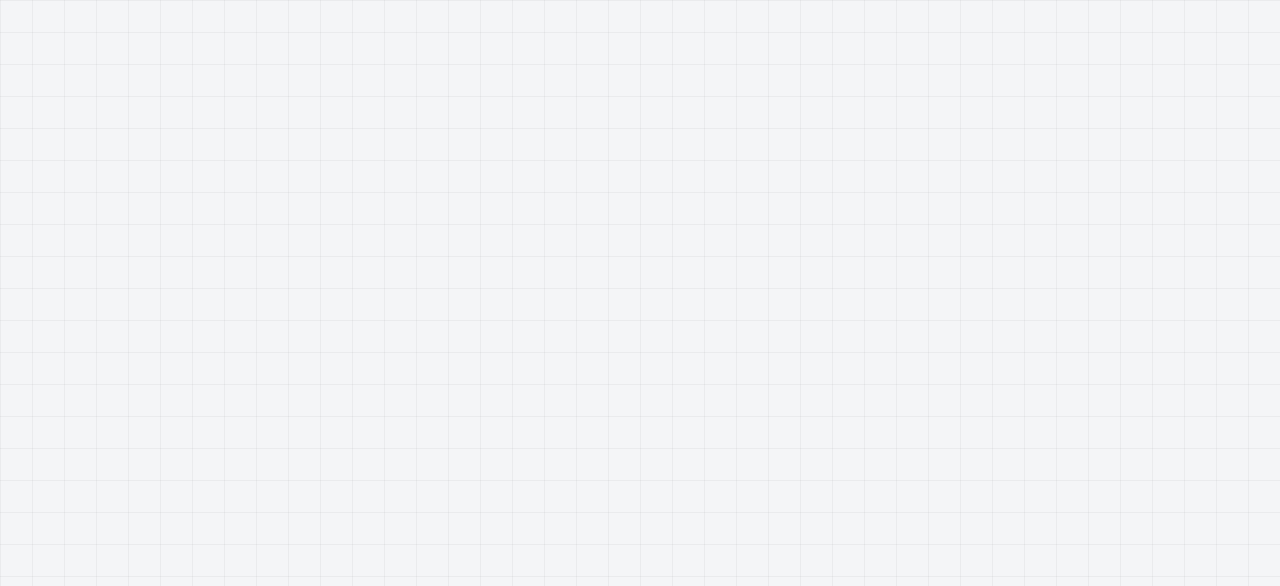
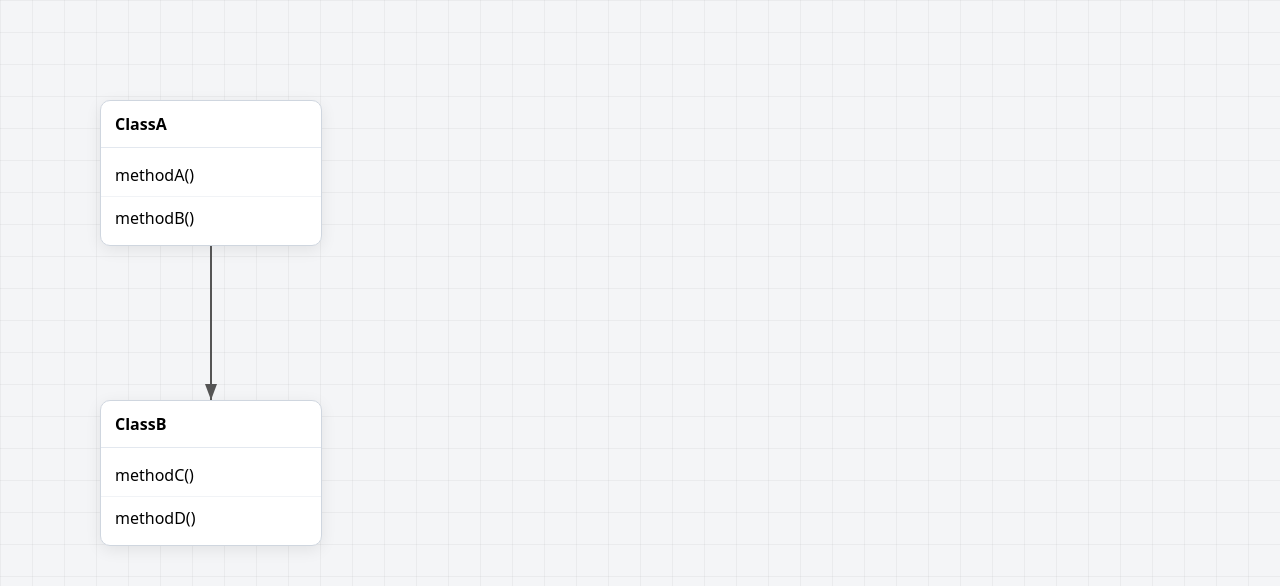
Before and after one commit to t-a1024/thehack-prefrontend, a website with bundled scripts: page index.html in a window 1280 px wide. Built offline with nearby package versions, Linux system fonts and the light colour scheme; files whose address does not match are found by name.

Commit message:
雑に矢印の実装

```diff
--- a/index.html
+++ b/index.html
@@ -15,6 +15,6 @@
 </div>
 
 <!-- <script type="module" src="/dist/main.js"></script> -->
-<script type="module" src="/dist/test.js"></script>
+<script type="module" src="/dist/test2.js"></script>
 </body>
 </html>
--- a/src/test.ts
+++ b/src/test.ts
@@ -1,5 +1,5 @@
 import { WorldCanvas } from "./world-canvas.ts";
-import { MethodNodeSpec } from "./types.ts";
+import type { MethodNodeSpec } from "./types.ts";
 
 type LspSymbol = {
   name: string;
--- /dev/null
+++ b/src/test2.ts
@@ -0,0 +1,40 @@
+import { WorldCanvas } from "./world-canvas.ts";
+
+const root = document.getElementById("root");
+const viewport = document.getElementById("viewport");
+const scene = document.getElementById("scene");
+
+if (!root || !viewport || !scene) {
+  throw new Error("必要な要素が見つかりません");
+}
+
+const world = new WorldCanvas(root, viewport as HTMLDivElement, scene as HTMLDivElement);
+
+const classAId = world.addClassNode({
+  id: "class-a",
+  name: "ClassA",
+  x: 100,
+  y: 100,
+  methods: [
+    { label: "methodA()" },
+    { label: "methodB()" },
+  ],
+});
+
+const classBId = world.addClassNode({
+  id: "class-b",
+  name: "ClassB",
+  x: 100,
+  y: 400,
+  methods: [
+    { label: "methodC()" },
+    { label: "methodD()" },
+  ],
+});
+
+world.addArrow({
+  fromId: classAId,
+  toId: classBId,
+});
+
+console.log("test");
--- a/src/types.ts
+++ b/src/types.ts
@@ -9,8 +9,14 @@ export type MethodNodeSpec = {
 };
 
 export type ClassNodeSpec = {
+  id?: string;
   name: string;
   x: number;
   y: number;
   methods: MethodNodeSpec[];
 };
+
+export type ArrowSpec = {
+  fromId: string;
+  toId: string;
+};
--- a/src/world-canvas.ts
+++ b/src/world-canvas.ts
@@ -1,16 +1,25 @@
 import { Camera } from "./camera.js";
 import { ClassNode } from "./class-node.js";
-import type { ClassNodeSpec } from "./types.js";
+import type { ArrowSpec, ClassNodeSpec } from "./types.js";
+
+const SVG_NS = "http://www.w3.org/2000/svg";
 
 export class WorldCanvas {
   private root: HTMLElement;
   private viewport: HTMLDivElement;
   private scene: HTMLDivElement;
+
+  private arrowSvg: SVGSVGElement;
+  private arrowGroup: SVGGElement;
+
   private camera: Camera;
 
   private dragging = false;
   private dragStart = { x: 0, y: 0 };
   private cameraStart = { x: 0, y: 0 };
+
+  private nodeMap = new Map<string, HTMLDetailsElement>();
+  private arrows: ArrowSpec[] = [];
 
   constructor(root: HTMLElement, viewport: HTMLDivElement, scene: HTMLDivElement) {
     this.root = root;
@@ -18,19 +27,110 @@ export class WorldCanvas {
     this.scene = scene;
     this.camera = new Camera();
 
+    this.arrowSvg = this.createArrowLayer();
+    this.arrowGroup = this.createArrowGroup();
+
     this.bindEvents();
     this.renderCamera();
+    this.renderArrows();
   }
 
-  addClassNode(spec: ClassNodeSpec): ClassNode {
+  addClassNode(spec: ClassNodeSpec): string {
+    const id = spec.id ?? this.generateId();
     const node = new ClassNode(spec);
     this.scene.appendChild(node.element);
-    return node;
+
+
+    this.nodeMap.set(id, node.element);
+    this.renderArrows();
+
+    return id;
+  }
+
+  //   const id = spec.id ?? this.generateId();
+
+  //   const card = document.createElement("details");
+  //   card.className = "class-card";
+  //   card.open = true;
+  //   card.dataset.nodeId = id;
+  //   card.style.left = `${spec.x}px`;
+  //   card.style.top = `${spec.y}px`;
+
+  //   const summary = document.createElement("summary");
+  //   summary.className = "class-title";
+  //   summary.textContent = spec.name;
+
+  //   const methods = document.createElement("div");
+  //   methods.className = "methods";
+
+  //   for (const methodName of spec.methods) {
+  //     const item = document.createElement("div");
+  //     item.className = "method-item";
+  //     item.textContent = methodName;
+  //     methods.appendChild(item);
+  //   }
+
+  //   card.appendChild(summary);
+  //   card.appendChild(methods);
+  //   this.scene.appendChild(card);
+
+  //   card.addEventListener("toggle", () => {
+  //     this.renderArrows();
+  //   });
+
+  //   this.nodeMap.set(id, card);
+  //   this.renderArrows();
+
+  //   return id;
+  // }
+
+  addArrow(spec: ArrowSpec): void {
+    this.arrows.push(spec);
+    this.renderArrows();
+  }
+
+  private createArrowLayer(): SVGSVGElement {
+    const svg = document.createElementNS(SVG_NS, "svg");
+    svg.style.position = "absolute";
+    svg.style.left = "0";
+    svg.style.top = "0";
+    svg.style.width = "100%";
+    svg.style.height = "100%";
+    svg.style.pointerEvents = "none";
+    svg.style.overflow = "visible";
+
+    const defs = document.createElementNS(SVG_NS, "defs");
+    const marker = document.createElementNS(SVG_NS, "marker");
+    marker.setAttribute("id", "arrowhead");
+    marker.setAttribute("markerWidth", "10");
+    marker.setAttribute("markerHeight", "10");
+    marker.setAttribute("refX", "8");
+    marker.setAttribute("refY", "3");
+    marker.setAttribute("orient", "auto");
+    marker.setAttribute("markerUnits", "strokeWidth");
+
+    const arrowPath = document.createElementNS(SVG_NS, "path");
+    arrowPath.setAttribute("d", "M0,0 L8,3 L0,6 Z");
+    arrowPath.setAttribute("fill", "#555");
+
+    marker.appendChild(arrowPath);
+    defs.appendChild(marker);
+    svg.appendChild(defs);
+
+    this.root.appendChild(svg);
+    return svg;
+  }
+
+  private createArrowGroup(): SVGGElement {
+    const g = document.createElementNS(SVG_NS, "g");
+    this.arrowSvg.appendChild(g);
+    return g;
   }
 
   private renderCamera(): void {
     const { x, y, scale } = this.camera;
     this.viewport.style.transform = `scale(${scale}) translate(${-x}px, ${-y}px)`;
+    this.renderArrows();
   }
 
   private zoomAt(screenX: number, screenY: number, nextScale: number): void {
@@ -41,6 +141,91 @@ export class WorldCanvas {
     this.camera.y = before.y - screenY / this.camera.scale;
 
     this.renderCamera();
+  }
+
+  private renderArrows(): void {
+    while (this.arrowGroup.firstChild) {
+      this.arrowGroup.removeChild(this.arrowGroup.firstChild);
+    }
+
+    for (const arrow of this.arrows) {
+      const from = this.nodeMap.get(arrow.fromId);
+      const to = this.nodeMap.get(arrow.toId);
+
+      if (!from || !to) {
+        continue;
+      }
+
+      const fromBox = this.getNodeBox(from);
+      const toBox = this.getNodeBox(to);
+
+      const fromCenterX = fromBox.left + fromBox.width / 2;
+      const fromCenterY = fromBox.top + fromBox.height / 2;
+      const toCenterX = toBox.left + toBox.width / 2;
+      const toCenterY = toBox.top + toBox.height / 2;
+
+      let x1 = fromCenterX;
+      let y1 = fromCenterY;
+      let x2 = toCenterX;
+      let y2 = toCenterY;
+
+      if (toCenterY > fromCenterY) {
+        x1 = fromCenterX;
+        y1 = fromBox.top + fromBox.height;
+        x2 = toCenterX;
+        y2 = toBox.top;
+      } else if (toCenterY < fromCenterY) {
+        x1 = fromCenterX;
+        y1 = fromBox.top;
+        x2 = toCenterX;
+        y2 = toBox.top + toBox.height;
+      } else if (toCenterX > fromCenterX) {
+        x1 = fromBox.left + fromBox.width;
+        y1 = fromCenterY;
+        x2 = toBox.left;
+        y2 = toCenterY;
+      } else {
+        x1 = fromBox.left;
+        y1 = fromCenterY;
+        x2 = toBox.left + toBox.width;
+        y2 = toCenterY;
+      }
+
+      const p1 = this.camera.toScreen
+        ? this.camera.toScreen(x1, y1)
+        : { x: (x1 - this.camera.x) * this.camera.scale, y: (y1 - this.camera.y) * this.camera.scale };
+
+      const p2 = this.camera.toScreen
+        ? this.camera.toScreen(x2, y2)
+        : { x: (x2 - this.camera.x) * this.camera.scale, y: (y2 - this.camera.y) * this.camera.scale };
+
+      const line = document.createElementNS(SVG_NS, "line");
+      line.setAttribute("x1", String(p1.x));
+      line.setAttribute("y1", String(p1.y));
+      line.setAttribute("x2", String(p2.x));
+      line.setAttribute("y2", String(p2.y));
+      line.setAttribute("stroke", "#555");
+      line.setAttribute("stroke-width", "2");
+      line.setAttribute("marker-end", "url(#arrowhead)");
+
+      this.arrowGroup.appendChild(line);
+    }
+  }
+
+  private getNodeBox(node: HTMLDetailsElement) {
+    return {
+      left: node.offsetLeft,
+      top: node.offsetTop,
+      width: node.offsetWidth,
+      height: node.offsetHeight,
+    };
+  }
+
+  private generateId(): string {
+    if (typeof crypto !== "undefined" && "randomUUID" in crypto) {
+      return crypto.randomUUID();
+    }
+    return `node-${Date.now()}-${Math.random().toString(16).slice(2)}`;
   }
 
   private bindEvents(): void {
```
